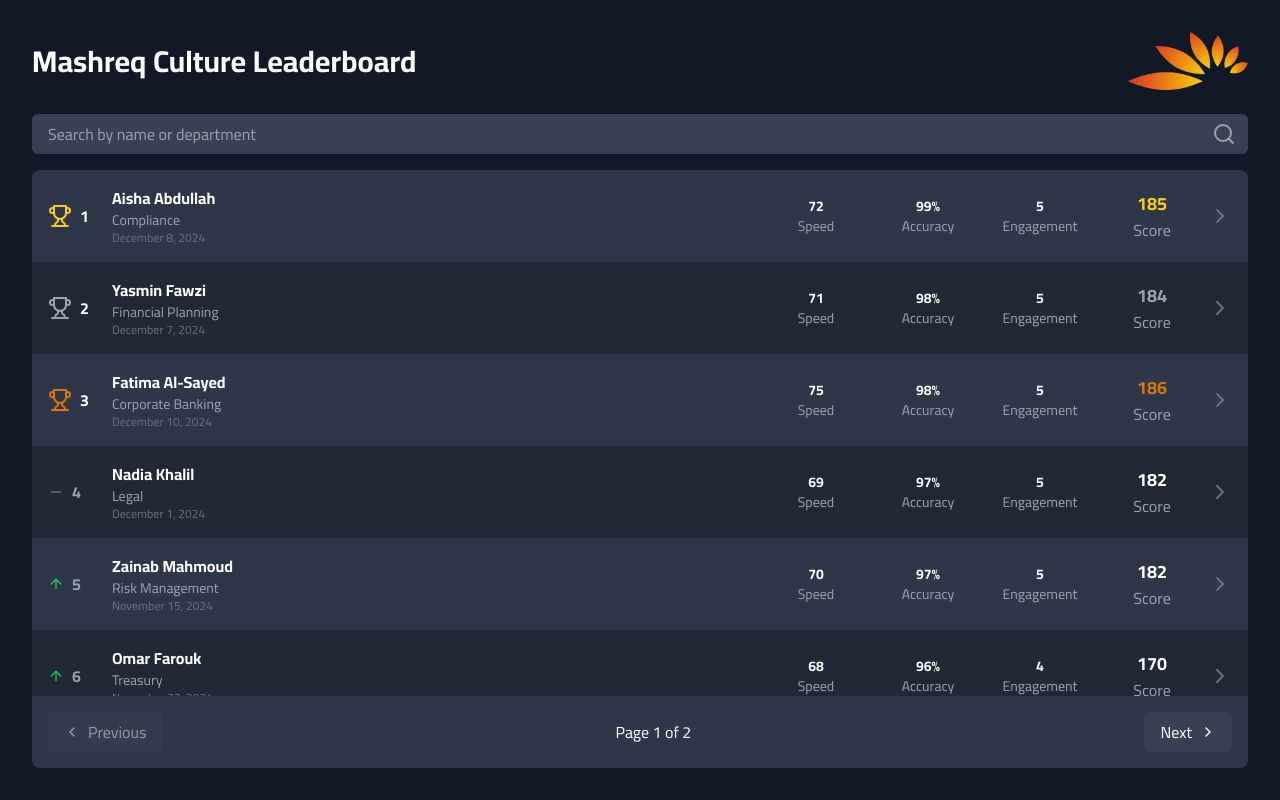
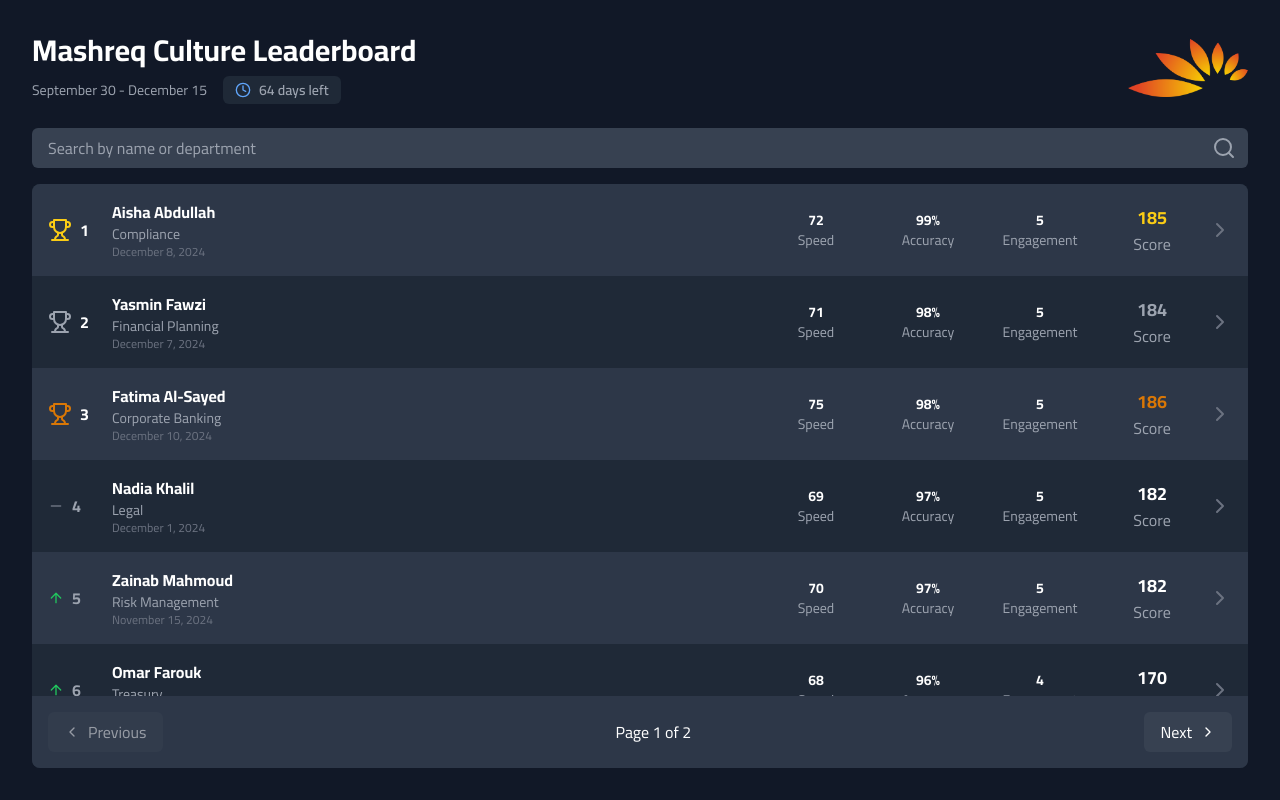
Before and after one commit to wanghaisheng/bank-gaming-leaderboard, a Next.js app: page / in a window 1280 px wide. Built offline with nearby package versions, Linux system fonts and the light colour scheme.

Commit message:
Update tailwind configuration

```diff
--- a/src/app/page.tsx
+++ b/src/app/page.tsx
@@ -2,7 +2,7 @@
 
 import React, { useState, useMemo } from 'react'
 import Image from 'next/image'
-import { ArrowUp, ArrowDown, Minus, ChevronRight, ChevronLeft, Trophy, Search } from 'lucide-react'
+import { ArrowUp, ArrowDown, Minus, ChevronRight, ChevronLeft, Trophy, Search, Clock } from 'lucide-react'
 import mashreqLogo from './mashreq-logo.png'
 import { Cairo } from 'next/font/google'
 
@@ -78,10 +78,33 @@
     currentPage * playersPerPage
   )
 
+  const { daysLeft, startDate, endDate } = useMemo(() => {
+    const start = new Date('2024-09-30')
+    const end = new Date('2024-12-15')
+    const today = new Date('2024-10-12') // Pretending today is October 12
+    const timeDiff = end.getTime() - today.getTime()
+    const daysRemaining = Math.ceil(timeDiff / (1000 * 3600 * 24))
+
+    return {
+      daysLeft: daysRemaining,
+      startDate: start.toLocaleDateString('en-US', { month: 'long', day: 'numeric' }),
+      endDate: end.toLocaleDateString('en-US', { month: 'long', day: 'numeric' })
+    }
+  }, [])
+
   return (
     <div className={`h-screen bg-gray-900 text-white p-8 flex flex-col ${cairo.className}`}>
       <div className="flex justify-between items-center mb-6">
-        <h1 className="text-3xl font-bold">Mashreq Culture Leaderboard</h1>
+        <div>
+          <h1 className="text-3xl font-bold mb-2">Mashreq Culture Leaderboard</h1>
+          <div className="flex items-center text-sm text-gray-400">
+            <span>{startDate} - {endDate}</span>
+            <div className="flex items-center ml-4 bg-gray-800 px-3 py-1 rounded-md">
+              <Clock className="w-4 h-4 mr-2 text-blue-400" />
+              <span className="font-semibold">{daysLeft} days left</span>
+            </div>
+          </div>
+        </div>
         <Image
           src={mashreqLogo}
           alt="Mashreq Bank Logo"
```
